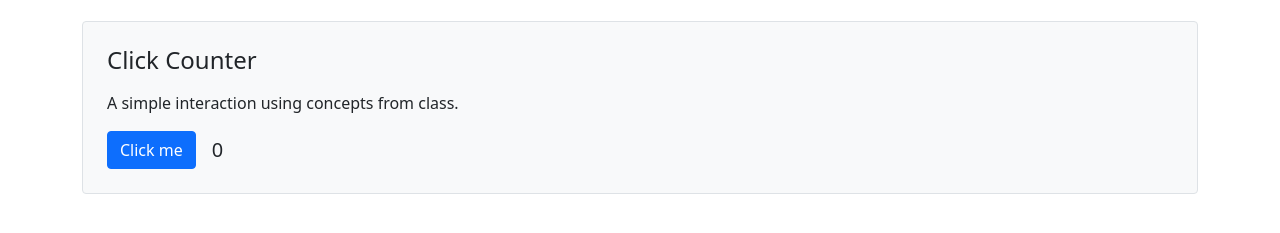
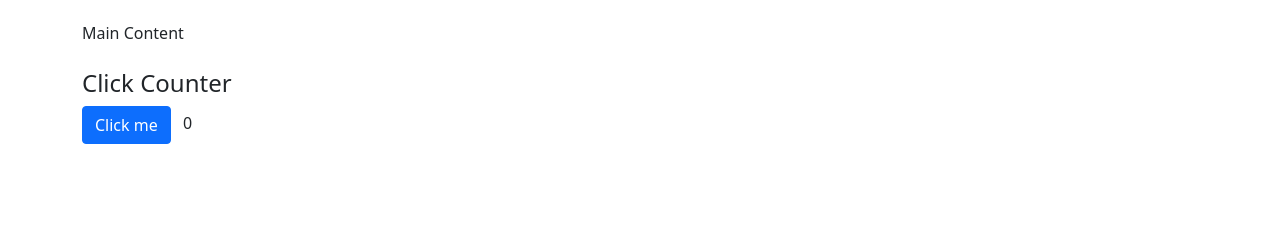
Before and after one commit to mxylumos/F25_vanillaJS, a website: page index.html in a window 1280 px wide. Shown: the part 103-336 px from the top of the page. Drawn offline with nearby package versions, Linux system fonts and the light colour scheme.

Commit message:
vanilla js publish

```diff
--- a/index.html
+++ b/index.html
@@ -24,18 +24,14 @@
 </header>
 
 <main class="container">
-  <section class="p-4 bg-light border rounded">
-    <h2 class="h4 mb-3">Click Counter</h2>
-    <p class="mb-3">A simple interaction using concepts from class.</p>
+  Main Content
+</main>
 
-    <div class="d-flex align-items-center gap-3">
-      <button id="count-btn" class="btn btn-primary" type="button">
-        Click me
-      </button>
-      <span id="count-display" class="fs-5">0</span>
-    </div>
-  </section>
-</main>
+<section class="container mt-4">
+  <h2 class="h4">Click Counter</h2>
+  <button id="count-btn" class="btn btn-primary" type="button">Click me</button>
+  <span id="count-display" class="ms-2">0</span>
+</section>
 
 <script src="js/script.js" defer></script>
 </body>
```
